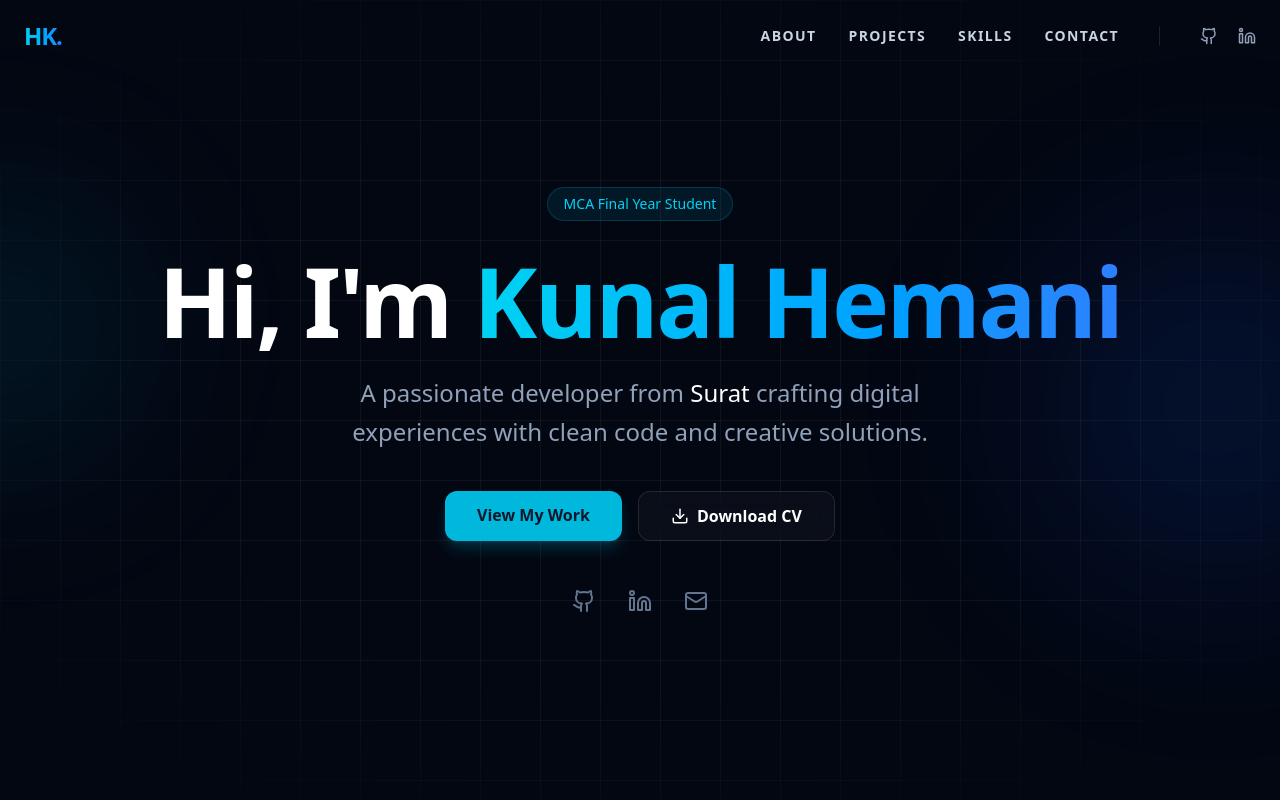
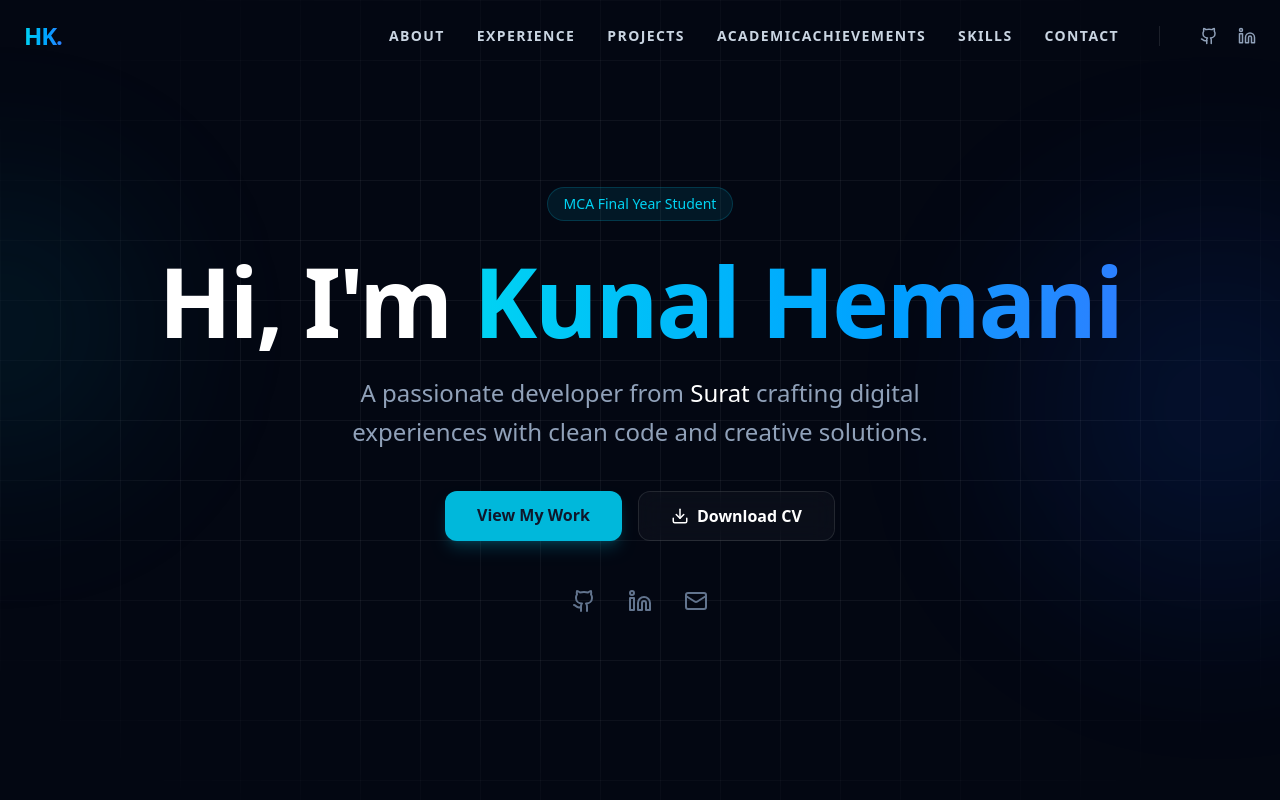
Before and after one commit to KunalHemani/Kunal_Hemani_Portfolio, a React (Vite) app: page / in a window 1280 px wide. Shown: the top 800 px of the page. Built offline with nearby package versions, Linux system fonts and the light colour scheme.

Commit message:
Portfolio Update

```diff
--- a/src/components/AcademicAchievements.jsx
+++ b/src/components/AcademicAchievements.jsx
@@ -46,7 +46,7 @@ const achievements = [
 
 const AcademicAchievements = () => {
   return (
-    <section id="achievements" className="py-24 px-4 bg-[#030712]">
+    <section id="academic-achievements" className="py-24 px-4 bg-[#030712]">
       <div className="max-w-6xl mx-auto">
         <motion.div
           initial={{ opacity: 0, y: 25 }}
--- a/src/components/Contact.jsx
+++ b/src/components/Contact.jsx
@@ -7,7 +7,10 @@ const Contact = () => {
         <div className="grid md:grid-cols-2 gap-16">
           <div>
             <h2 className="text-4xl font-bold mb-6 text-white text-left">Let's <span className="text-cyan-400">Connect</span></h2>
-            <p className="text-slate-400 mb-10 text-left">Currently seeking opportunities in Surat or remote roles. Feel free to reach out!</p>
+            <p className="text-slate-400 mb-10 text-left">
+              Open to connecting with developers, recruiters, and professionals for
+              collaboration, discussions, and opportunities.
+            </p>
 
             <div className="space-y-6">
               <div className="flex items-center gap-4 text-slate-300">
--- a/src/components/Navbar.jsx
+++ b/src/components/Navbar.jsx
@@ -17,8 +17,10 @@ const Navbar = () => {
 
   const navLinks = [
     { name: 'About', href: '#about' },
+    { name: 'Experience', href: '#experience' },
     { name: 'Projects', href: '#projects' },
-    { name: 'Skills', href: '#tabs-section' },
+    { name: 'AcademicAchievements', href: '#academic-achievements' },
+    { name: 'Skills', href: '#skills' },
     { name: 'Contact', href: '#contact' },
   ];
 
```
